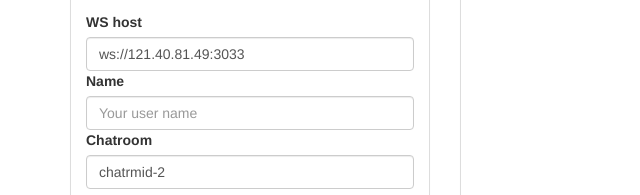
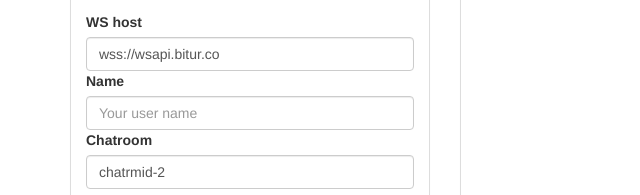
Before and after one commit to vaenow/cc-chat-web-page, a website: page index.html in a window 1280 px wide. Shown: the part 200-395 px from the top of the page, 0-640 px from the left. Drawn offline with Linux system fonts and the light colour scheme.

Commit message:
update: tsl host

```diff
--- a/index.html
+++ b/index.html
@@ -31,7 +31,7 @@
                         <form action="#0" id="form-login">
                             <div class="form-group">
                                 <label>WS host</label>
-                                <input type="text" name="host" class="form-control" placeholder="ws host" value="ws://121.40.81.49:3033">
+                                <input type="text" name="host" class="form-control" placeholder="ws host" value="wss://wsapi.bitur.co">
                                 <label>Name</label>
                                 <input type="text" name="username" class="form-control" placeholder="Your user name" value="">
                                 <label>Chatroom</label>
```
